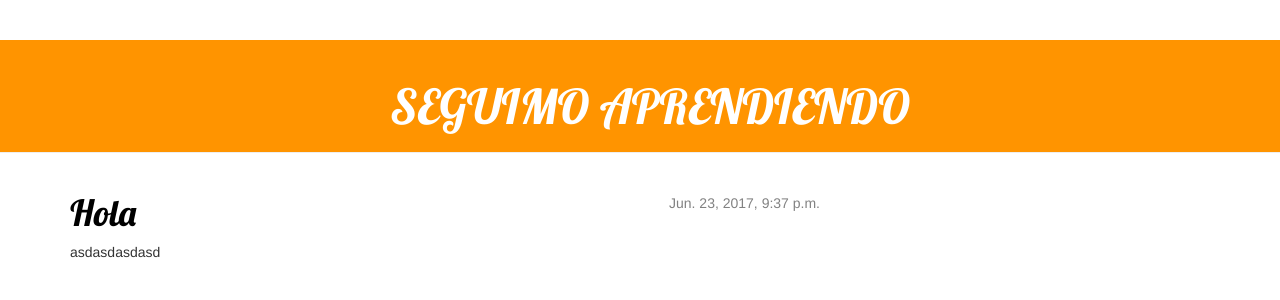
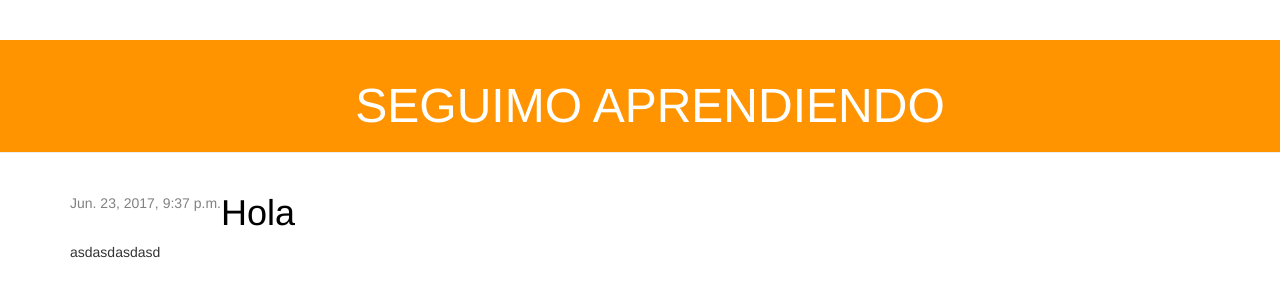
Before and after one commit to eclipstar/MaFirstBlog, a Django app: page / in a window 1280 px wide. Shown: the top 300 px of the page. Run offline with Django 3.2, Linux system fonts and the light colour scheme; data comes from the database, SQL or seed files in the repository; some libraries are stand-ins or nearby versions.

Commit message:
haciendo vistas

```diff
--- a/blog/static/css/blog.css
+++ b/blog/static/css/blog.css
@@ -1,8 +1,3 @@
-h1 a{
-  color: #FCA205;
-  font-family: 'Lobster';
-}
-
 .page-header {
         background-color: #ff9400;
         margin-top: 0;
@@ -24,7 +19,7 @@ h1 a{
     }
 
     .date {
-        float: right;
+        float: left;
         color: #828282;
     }
 
```
